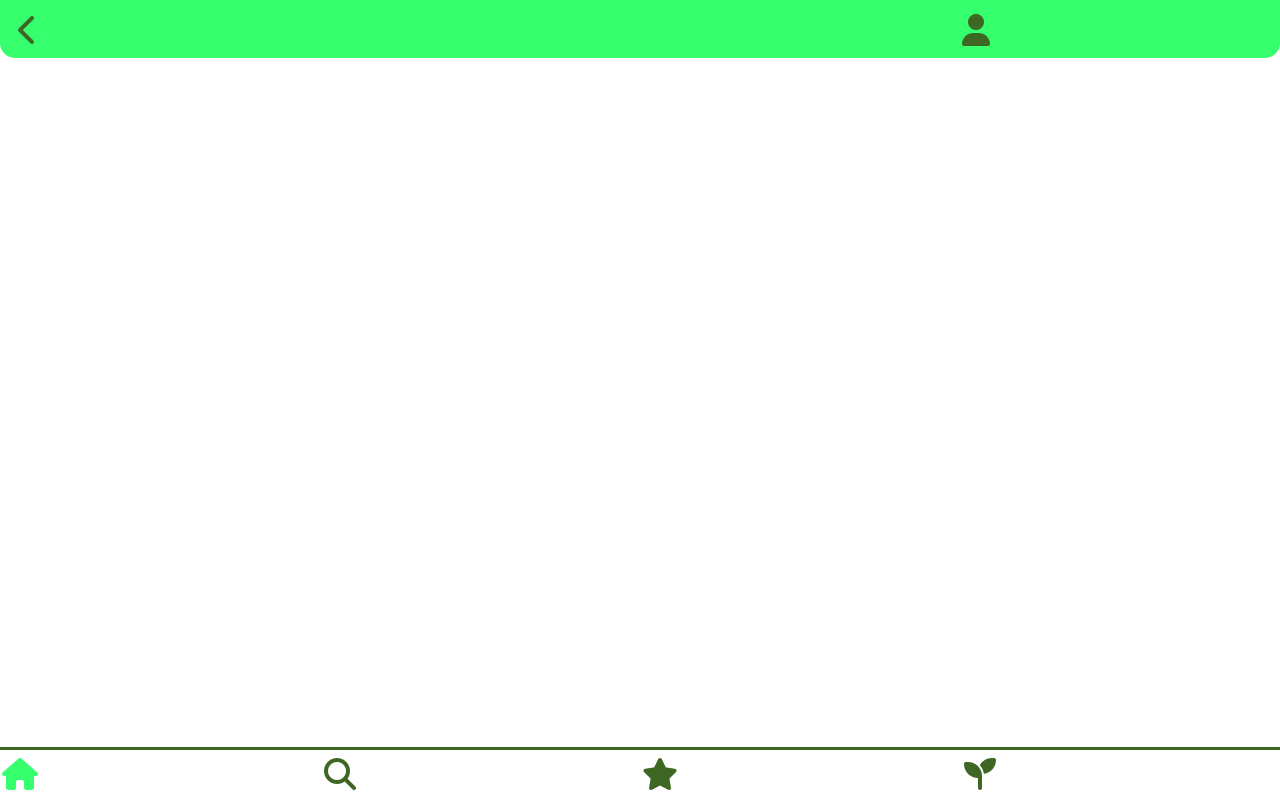
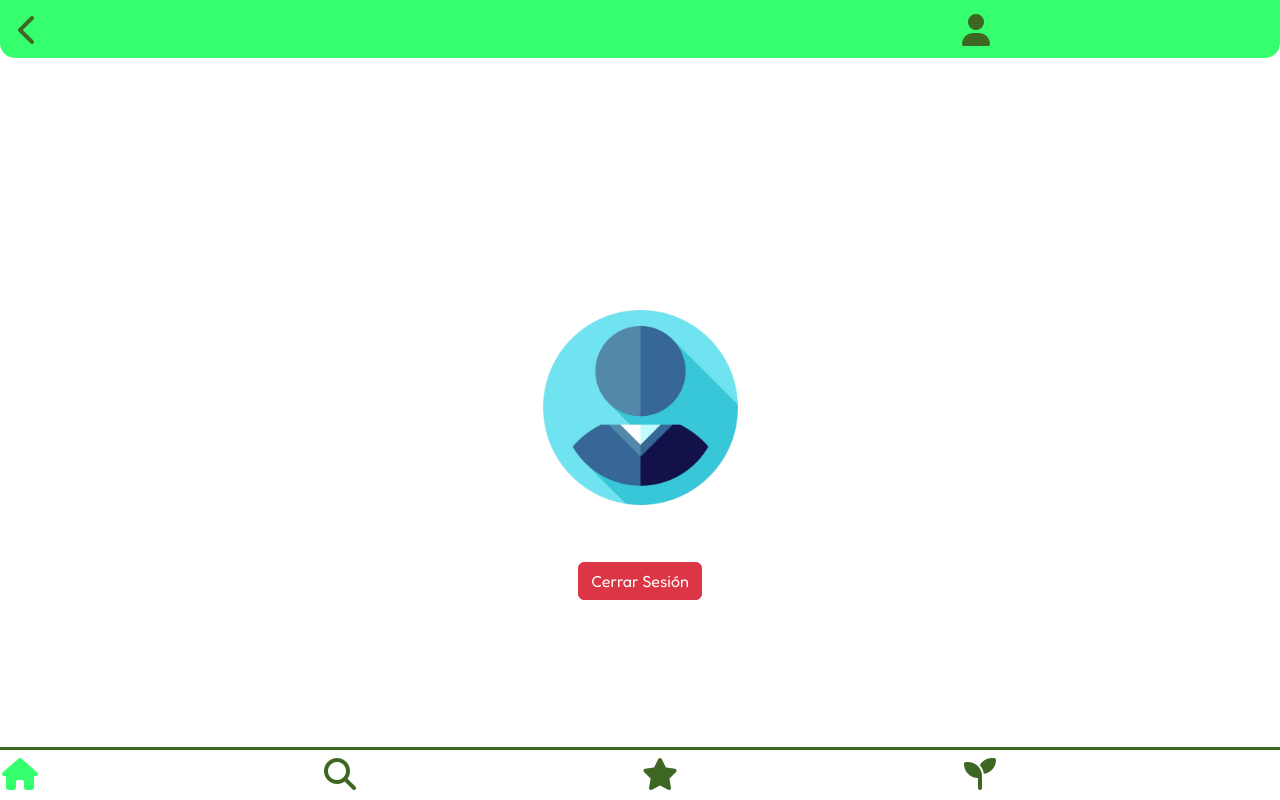
Before and after one commit to OscarRGonzalez/Bujero, an Angular app in the folder Bujero/: page /log-out in a window 1280 px wide. Before the commit this address led to /. Built offline with nearby package versions, Linux system fonts and the light colour scheme.

Commit message:
Componente para logout

```diff
--- a/Bujero/src/app/app-routing.ts
+++ b/Bujero/src/app/app-routing.ts
@@ -10,6 +10,7 @@ import {EstacionComponent} from "./components/estacion/estacion.component";
 import {FavoritosComponent} from "./components/favoritos/favoritos.component";
 import {InfoPlantaComponent} from "./components/info-planta/info-planta.component";
 import {MisCultivosComponent} from "./components/mis-cultivos/mis-cultivos.component";
+import {LogOutComponent} from "./components/log-out/log-out.component";
 
 
 const appRoutes = [
@@ -21,6 +22,7 @@ const appRoutes = [
     { path: 'estacion', component: EstacionComponent },
     { path: 'favoritos', component: FavoritosComponent },
     { path: 'mis-cultivos', component: MisCultivosComponent },
+    { path: 'log-out', component: LogOutComponent },
   ];
 
 
--- a/Bujero/src/app/app.component.html
+++ b/Bujero/src/app/app.component.html
@@ -5,7 +5,7 @@
     <div class="d-flex justify-content-between col-sm-12 ">
       <a routerLink="/" class="col-lg-3"><i class="fa fa-fw fa-chevron-left fa-2x" style="color: #3e6723;"></i></a>
       <h1 class="fw-bold">{{title_pagina}}</h1>
-      <a href="#mycrops" class="col-lg-3"><i class="fa fa-fw fa-user fa-2x" style="color: #3e6723;"></i></a>
+      <a routerLink="/log-out" class="col-lg-3"><i class="fa fa-fw fa-user fa-2x" style="color: #3e6723;"></i></a>
     </div>
   </nav>
 
--- a/Bujero/src/app/app.module.ts
+++ b/Bujero/src/app/app.module.ts
@@ -15,6 +15,7 @@ import { routing } from "./app-routing";
 import { CardMisCultivosComponent } from './components/card-mis-cultivos/card-mis-cultivos.component';
 import { HttpClientModule, HTTP_INTERCEPTORS } from '@angular/common/http';
 import { SharedServiceService } from './shared-service.service';
+import { LogOutComponent } from './components/log-out/log-out.component';
 
 @NgModule({
   declarations: [
@@ -28,7 +29,8 @@ import { SharedServiceService } from './shared-service.service';
     LoginComponent,
     MisCultivosComponent,
     RegistroComponent,
-    CardMisCultivosComponent
+    CardMisCultivosComponent,
+    LogOutComponent
   ],
   imports: [
     BrowserModule,
--- /dev/null
+++ b/Bujero/src/app/components/log-out/log-out.component.css
@@ -0,0 +1,22 @@
+
+.div-logout{
+  margin-top: 10vh;
+  display: flex;
+  flex-direction: column;
+  align-items: center;
+}
+
+.div-logo-user{
+  width: 195px;
+  margin-bottom: 2vh;
+}
+.div-logo-user img{
+  width: 100%;
+  height: 100%;
+  margin-bottom: 5vh;
+}
+
+.div-boton-logout{
+  width: 75vw;
+  height: 5vh;
+}
--- /dev/null
+++ b/Bujero/src/app/components/log-out/log-out.component.html
@@ -0,0 +1,12 @@
+<div class="vh-100 contenedor">
+  <div class="div-logout">
+    <div class="div-logo-user">
+      <img src="assets/img/user.avif" alt="logo de la aplicación. Mano poniendo semillas en un agujero.">
+    </div>
+
+    <div class="div-boton-logout d-flex flex-column justify-content-center align-items-center">
+      <button type="button" class="btn btn-danger" (click)="logOut()">Cerrar Sesión</button>
+    </div>
+
+  </div>
+</div>
--- /dev/null
+++ b/Bujero/src/app/components/log-out/log-out.component.ts
@@ -0,0 +1,13 @@
+import { Component } from '@angular/core';
+
+@Component({
+  selector: 'app-log-out',
+  templateUrl: './log-out.component.html',
+  styleUrls: ['./log-out.component.css']
+})
+export class LogOutComponent {
+
+  logOut() {
+
+  }
+}
```
Also changed, not shown: Bujero/src/assets/img/user.avif (added), 1 other file (tests, documents, lock files or other folders).
